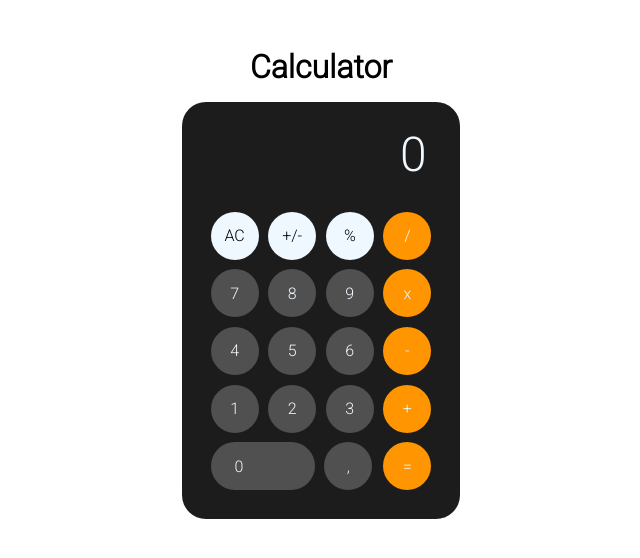
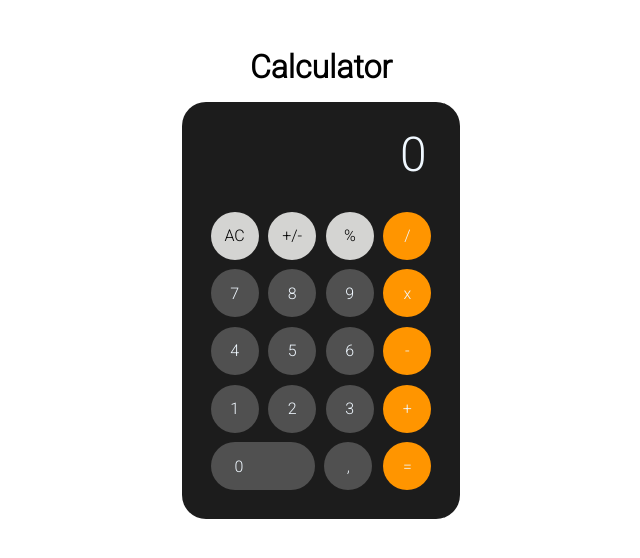
Before and after one commit to ggbtunga/Calculator-App, a React (Create React App) app: page / in a window 1280 px wide. Shown: the top 558 px of the page, without its empty margins (319-959 px from the left). Built offline with nearby package versions, Linux system fonts and the light colour scheme.

Commit message:
coloquei focus no botão grey Calc.css

```diff
--- a/src/Calc.css
+++ b/src/Calc.css
@@ -87,7 +87,7 @@ button:focus{
     background-color: #d4d4d2;
     color: black;
 }
-.grey{
+.grey:focus{
     background-color: aliceblue;
     color: black;
 }
```
